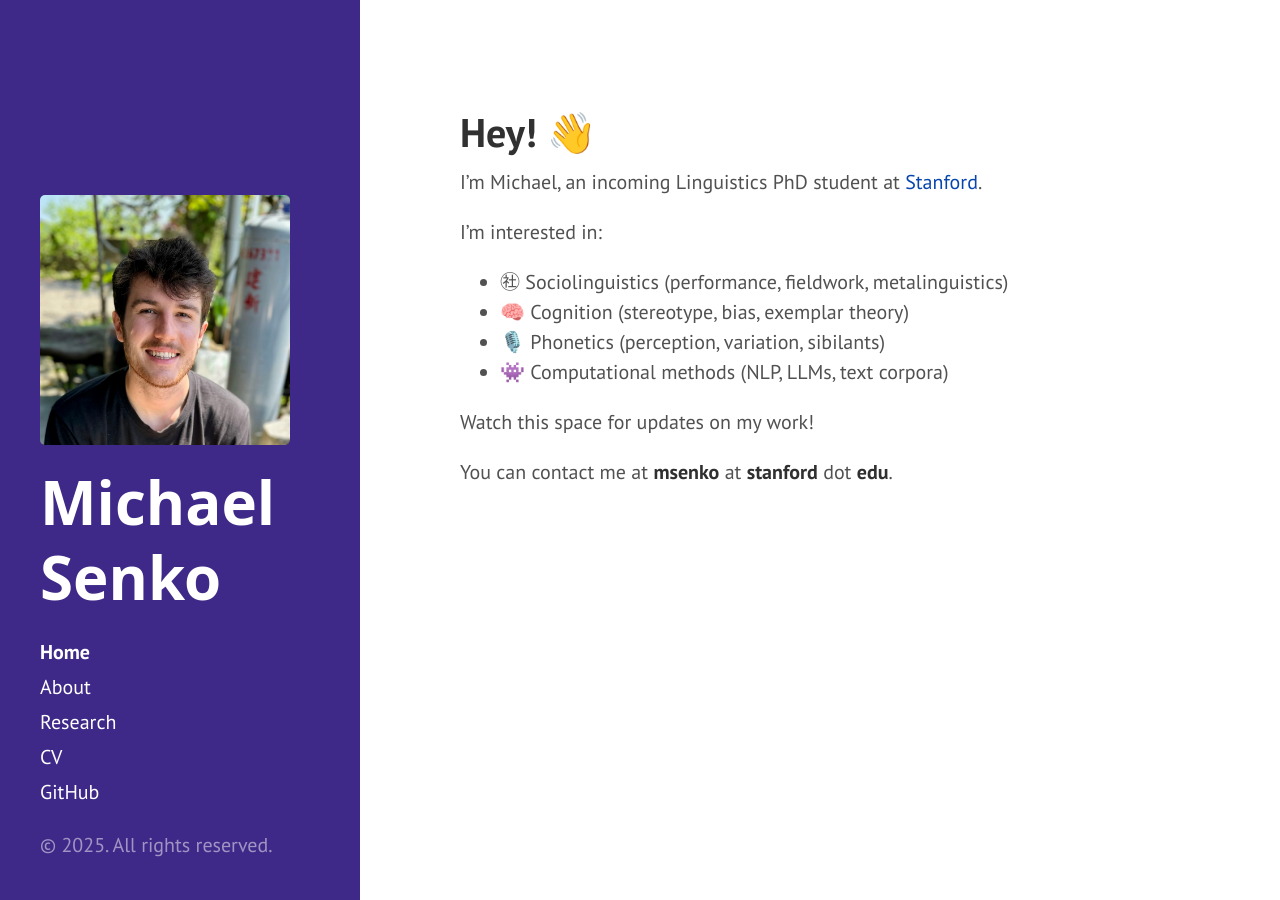
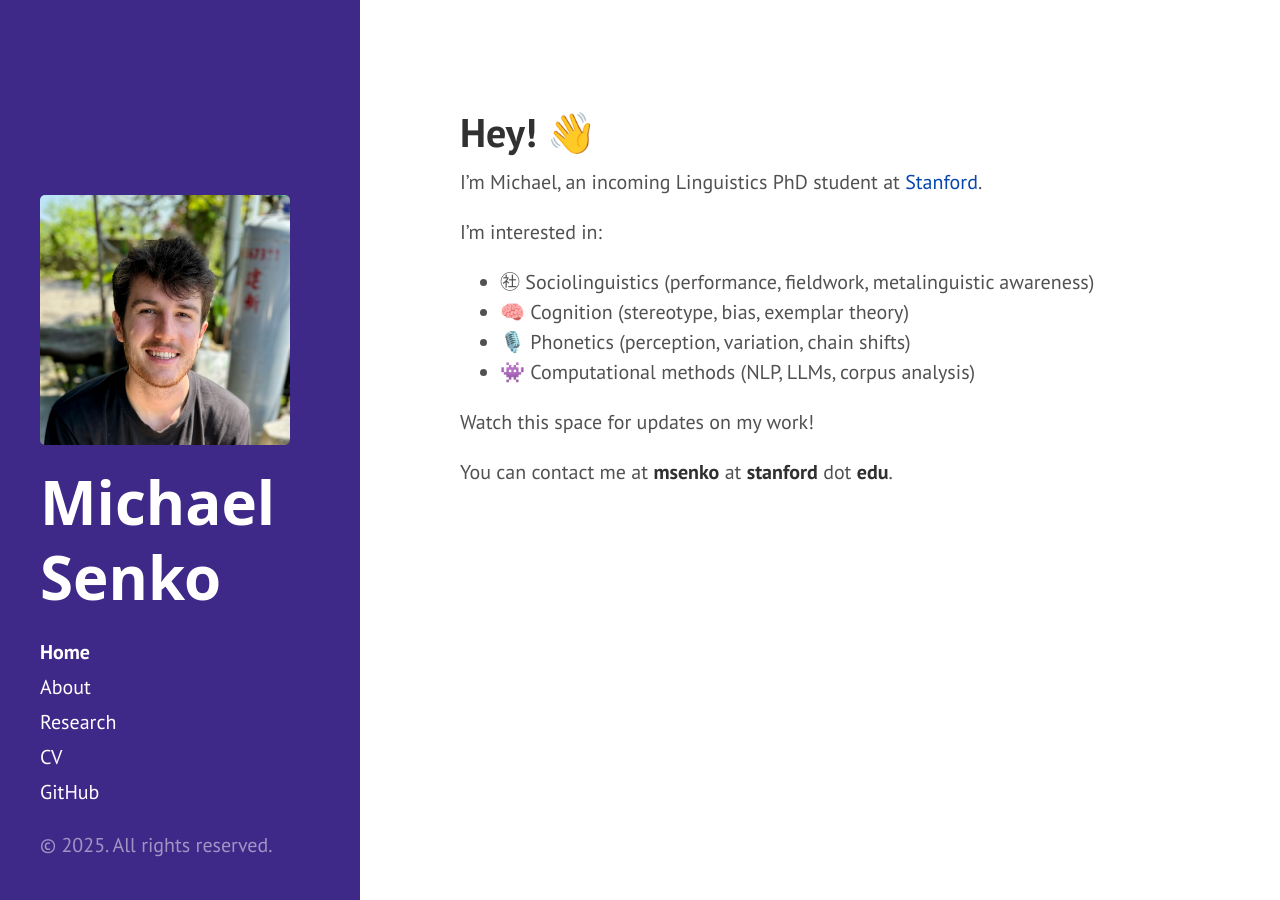
Before and after one commit to msenko1/msenko1.github.io, a Jekyll site: the page built from index.md, in a window 1280 px wide. Built offline with Jekyll 4.4.1, drawn with Linux system fonts in a browser that asks for light colours.

Commit message:
update index.md

```diff
--- a/index.md
+++ b/index.md
@@ -9,10 +9,10 @@ I'm Michael, an incoming Linguistics PhD student at [Stanford](https://linguisti
 
 I'm interested in:
 
-- ㊓ Sociolinguistics (performance, fieldwork, metalinguistics)
+- ㊓ Sociolinguistics (performance, fieldwork, metalinguistic awareness)
 - 🧠 Cognition (stereotype, bias, exemplar theory)
-- 🎙️ Phonetics (perception, variation, sibilants)
-- 👾 Computational methods (NLP, LLMs, text corpora)
+- 🎙️ Phonetics (perception, variation, chain shifts)
+- 👾 Computational methods (NLP, LLMs, corpus analysis)
 
 Watch this space for updates on my work!
 
```
